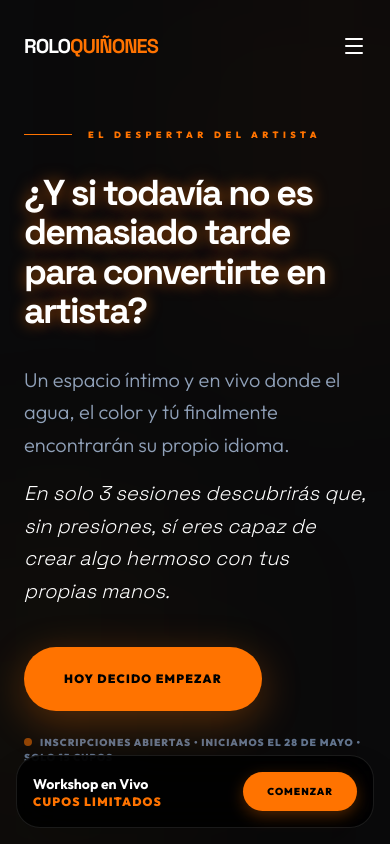
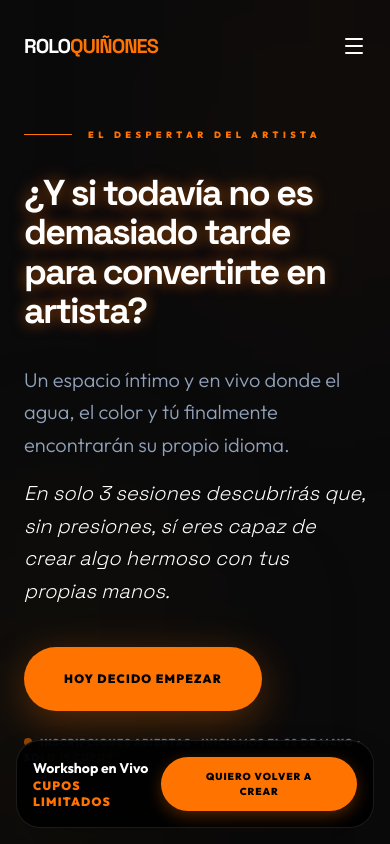
Before and after one commit to Rolo7575qf/rolo-quinones-workshop-funnel, a React (Vite) app: page / in a window 390 px wide. Shown: the top 844 px of the page. Built offline with nearby package versions, Linux system fonts and the light colour scheme.

Commit message:
fix: mobile storytelling photo color and update sticky CTA text

```diff
--- a/src/App.tsx
+++ b/src/App.tsx
@@ -418,7 +418,7 @@ export default function App() {
             <div className="grid lg:grid-cols-2 gap-16 items-center">
               <motion.div initial={{ opacity: 0, x: -30 }} whileInView={{ opacity: 1, x: 0 }} viewport={{ once: true }} className="order-2 lg:order-1">
                 <div className="aspect-[4/5] w-full max-w-xs mx-auto rounded-[40px] overflow-hidden border border-white/10 relative shadow-2xl">
-                  <img src="https://res.cloudinary.com/diqwlgqig/image/upload/v1778459838/Screenshot_20260503-222224.png" alt="Rolo pintando en el taller" className="w-full h-full object-cover grayscale brightness-75 hover:grayscale-0 hover:brightness-100 transition-all duration-700" />
+                  <img src="https://res.cloudinary.com/diqwlgqig/image/upload/v1778459838/Screenshot_20260503-222224.png" alt="Rolo pintando en el taller" className="w-full h-full object-cover md:grayscale md:brightness-75 md:hover:grayscale-0 md:hover:brightness-100 transition-all duration-700" />
                 </div>
                 <p className="text-center text-slate-500 text-sm italic mt-6">A veces, el primer trazo es el más difícil.</p>
               </motion.div>
@@ -769,7 +769,7 @@ export default function App() {
             onClick={handlePurchase}
             className="px-6 py-3 bg-neon-orange text-black rounded-full text-[10px] font-black uppercase tracking-widest shadow-[0_5px_15px_rgba(255,115,0,0.3)] hover:bg-white transition-all"
           >
-            Comenzar
+            Quiero volver a crear
           </button>
         </div>
       </div>
```
